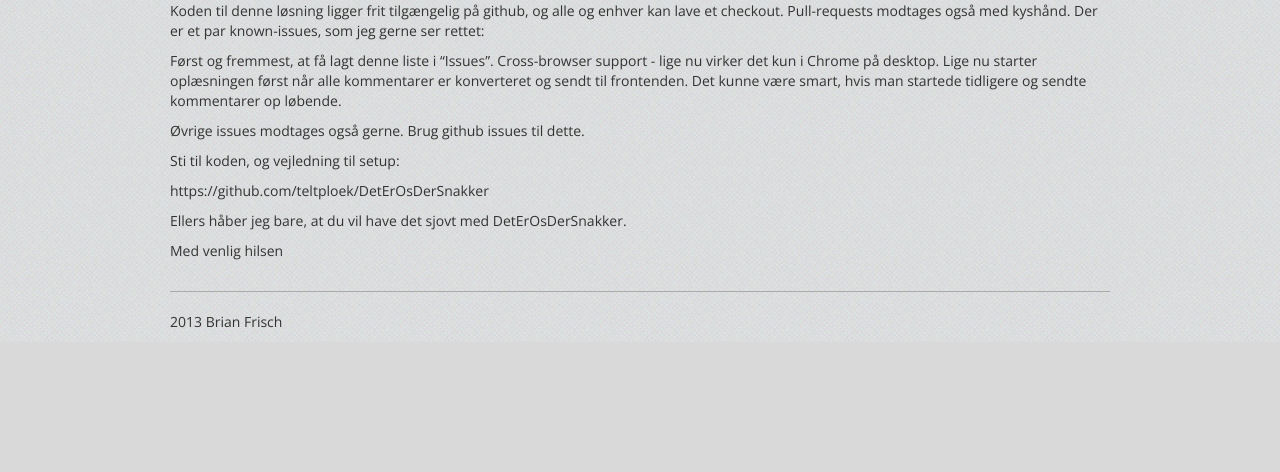
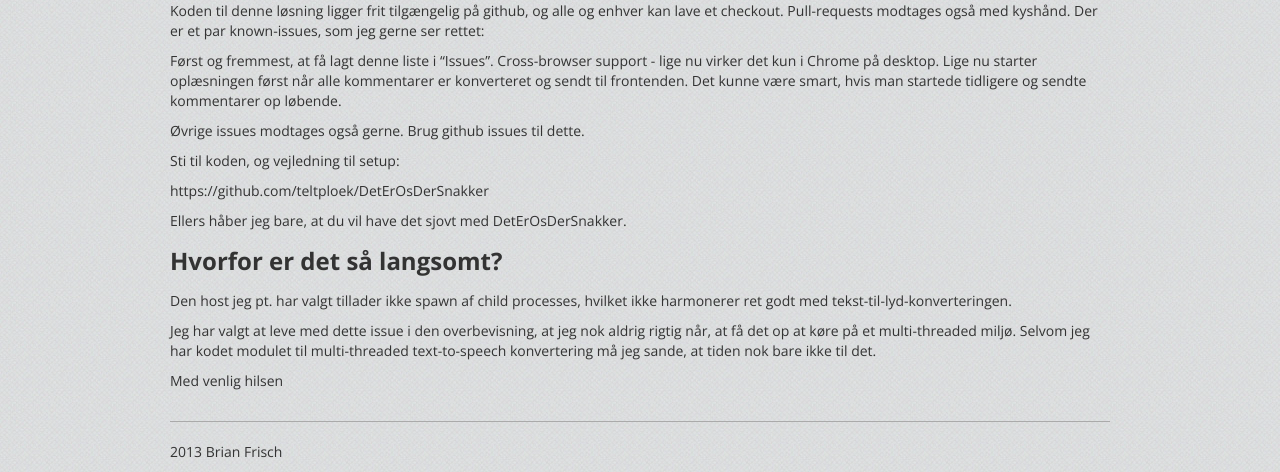
Before and after one commit to teltploek/DetErOsDerSnakker, a Node server app: page /velkommen in a window 1280 px wide. Shown: the part 1252-1724 px from the top of the page. Before the commit the page ends 1590 px from the top, so only its background shows below. Run offline with Node 20, Linux system fonts and the light colour scheme; some libraries are stand-ins or nearby versions; some web fonts are replaced.

Commit message:
blog update

```diff
--- a/package.json
+++ b/package.json
@@ -1,6 +1,6 @@
 {
     "name": "DetErOsDerSnakker",
-    "version": "0.0.9-14",
+    "version": "0.0.9-15",
     "author": {
         "name": "Brian Frisch",
         "email": "brian@frisch.io",
--- a/views/blog/index.html
+++ b/views/blog/index.html
@@ -89,6 +89,12 @@
 
 <p>Ellers håber jeg bare, at du vil have det sjovt med DetErOsDerSnakker.</p>
 
+<h3 id='hvor_er_det_saa_langsomt'>Hvorfor er det så langsomt?</h3>
+
+<p>Den host jeg pt. har valgt tillader ikke spawn af child processes, hvilket ikke harmonerer ret godt med tekst-til-lyd-konverteringen.</p>
+
+<p>Jeg har valgt at leve med dette issue i den overbevisning, at jeg nok aldrig rigtig når, at få det op at køre på et multi-threaded miljø. Selvom jeg har kodet modulet til multi-threaded text-to-speech konvertering må jeg sande, at tiden nok bare ikke til det.</p>
+
 <p>Med venlig hilsen</p>
   </div>
 </div>
```
